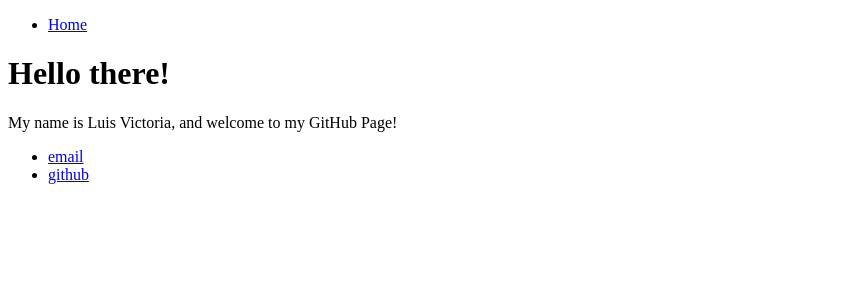
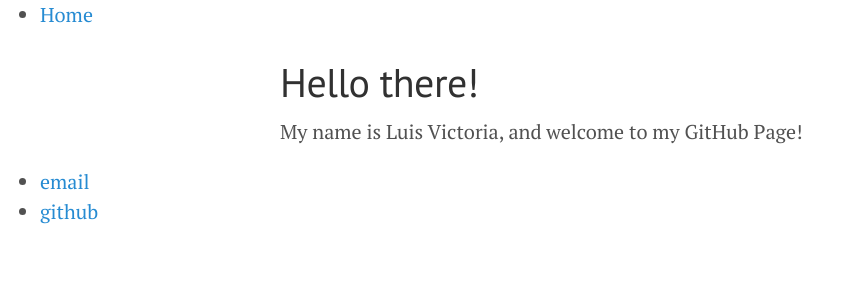
Before and after one commit to LV/lv.github.io, a Jekyll site: the page built from index.html, in a window 1280 px wide. Shown: the top 300 px of the page, without its empty margins (0-856 px from the left). Built offline with Jekyll 4.4.1, drawn with Linux system fonts in a browser that asks for light colours; the list of posts is cut into pages by our own code.

Commit message:
Fix file locations in head

```diff
--- a/_includes/head.html
+++ b/_includes/head.html
@@ -15,14 +15,14 @@
 	</title>
 
 	<!-- CSS -->
-	<link rel="stylesheet" href="{{ site.baseurl }}/public/css/poole.css">
-	<link rel="stylesheet" href="{{ site.baseurl }}/public/css/syntax.css">
-	<link rel="stylesheet" href="{{ site.baseurl }}/public/css/lanyon.css">
+	<link rel="stylesheet" href="{{ site.baseurl }}/css/poole.css">
+	<link rel="stylesheet" href="{{ site.baseurl }}/css/syntax.css">
+	<link rel="stylesheet" href="{{ site.baseurl }}/css/lanyon.css">
 	<link rel="stylesheet" href="https://fonts.googleapis.com/css?family=PT+Serif:400,400italic,700%7CPT+Sans:400">
 
 	<!-- Icons -->
-	<link rel="apple-touch-icon-precomposed" sizes="144x144" href="{{ site.baseurl }}/public/apple-touch-icon-precomposed.png">
-	<link rel="shortcut icon" href="{{ site.baseurl }}/public/favicon.ico">
+	<link rel="apple-touch-icon-precomposed" sizes="144x144" href="{{ site.baseurl }}/img/apple-touch-icon-precomposed.png">
+	<link rel="shortcut icon" href="{{ site.baseurl }}/img/favicon.ico">
 
 	<!-- RSS -->
 	<link rel="alternate" type="application/rss+xml" title="RSS" href="/atom.xml">
```
